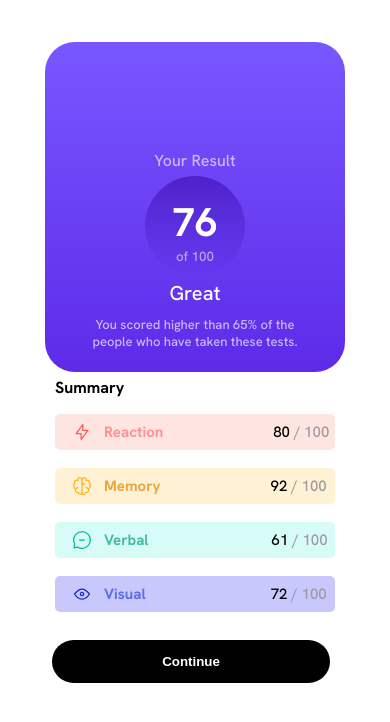
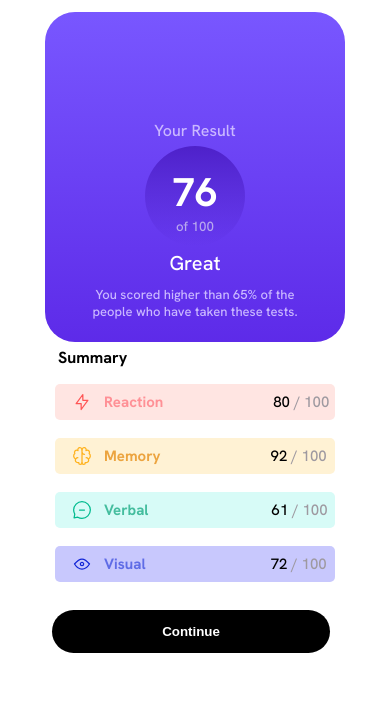
Before and after one commit to Real-prodigy/result-component, a plain HTML site: page frontendMentor/index.html in a window 390 px wide. Drawn offline with Linux system fonts and the light colour scheme.

Commit message:
Add files via upload

```diff
--- a/frontendMentor/styles.css
+++ b/frontendMentor/styles.css
@@ -82,6 +82,7 @@ body{
 .summary{
     color:black;
     font-weight: bold;
+    margin-left: 13px;
 }
 .result-card-1{
     display: flex;
@@ -236,7 +237,7 @@ body{
 
     }
     .left-container{
-        margin-top: -80px;
+        margin-top: -140px;
         padding-top: 60px;
         vertical-align: middle;
         margin-left: auto;
@@ -267,7 +268,7 @@ body{
     }
     .summary{
         margin-top: 5px;
-        margin-left: 10px;
+
         margin-right: 10px;
     }
     .mark-obtained{
```
